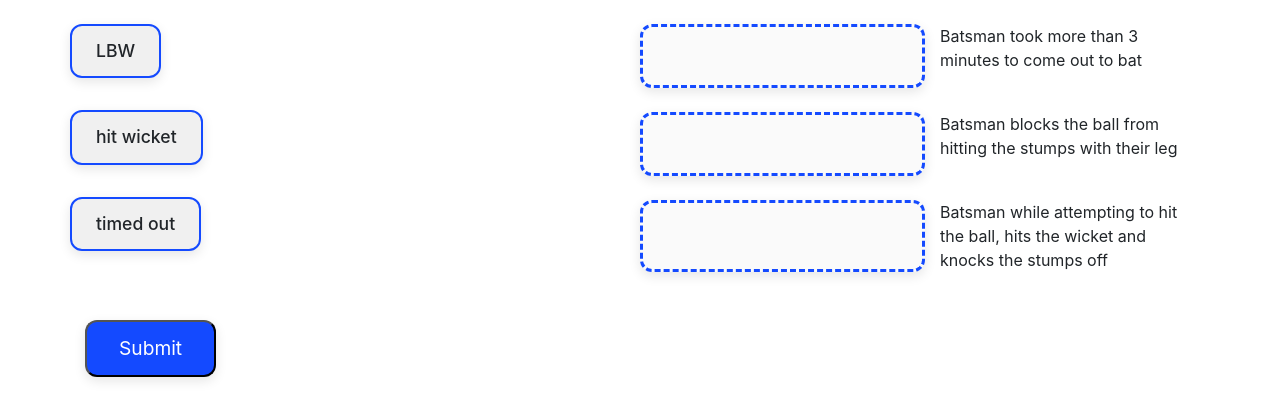
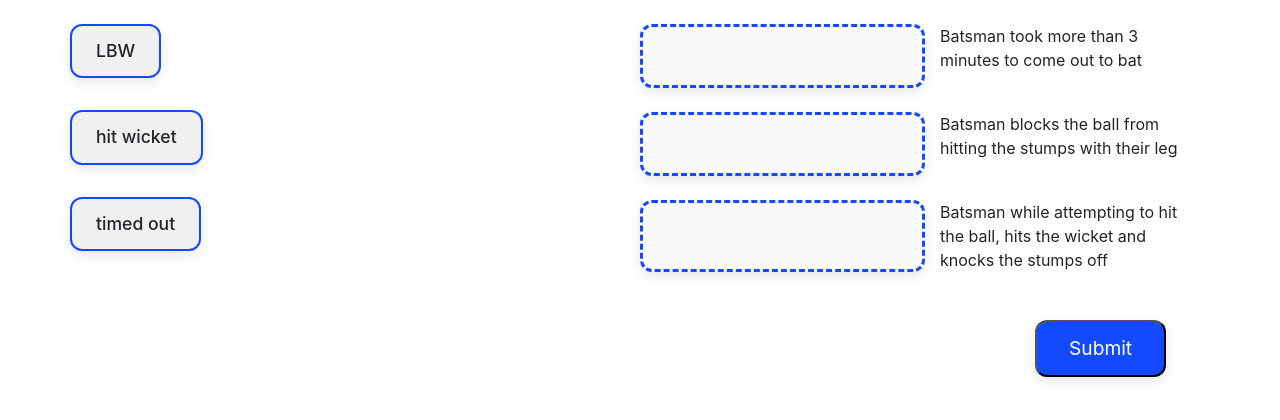
Before and after one commit to ltxom/COMS4170-Cricket-Dismissals, a Flask app: page /quiz in a window 1280 px wide. Shown: the part 248-668 px from the top of the page. Run offline with Flask 3, Linux system fonts and the light colour scheme; some libraries are stand-ins or nearby versions.

Commit message:
move submit button to right

```diff
--- a/templates/quiz.html
+++ b/templates/quiz.html
@@ -40,9 +40,14 @@
         <!--New records go here-->
     </div>
 
-    <div id="quiz-container">
+    <div class="row" id="quiz-container">
         <!-- Existing quiz content -->
-        <button id="submit-quiz" class="submit-button">Submit</button>
+         <div class="col-md-10">
+         </div>
+         <div class="col-md-2">
+            <button id="submit-quiz" class="submit-button">Submit</button>
+        </div>
+
     </div>
 
     <div id="error-popup" class="error-popup hidden">
```
